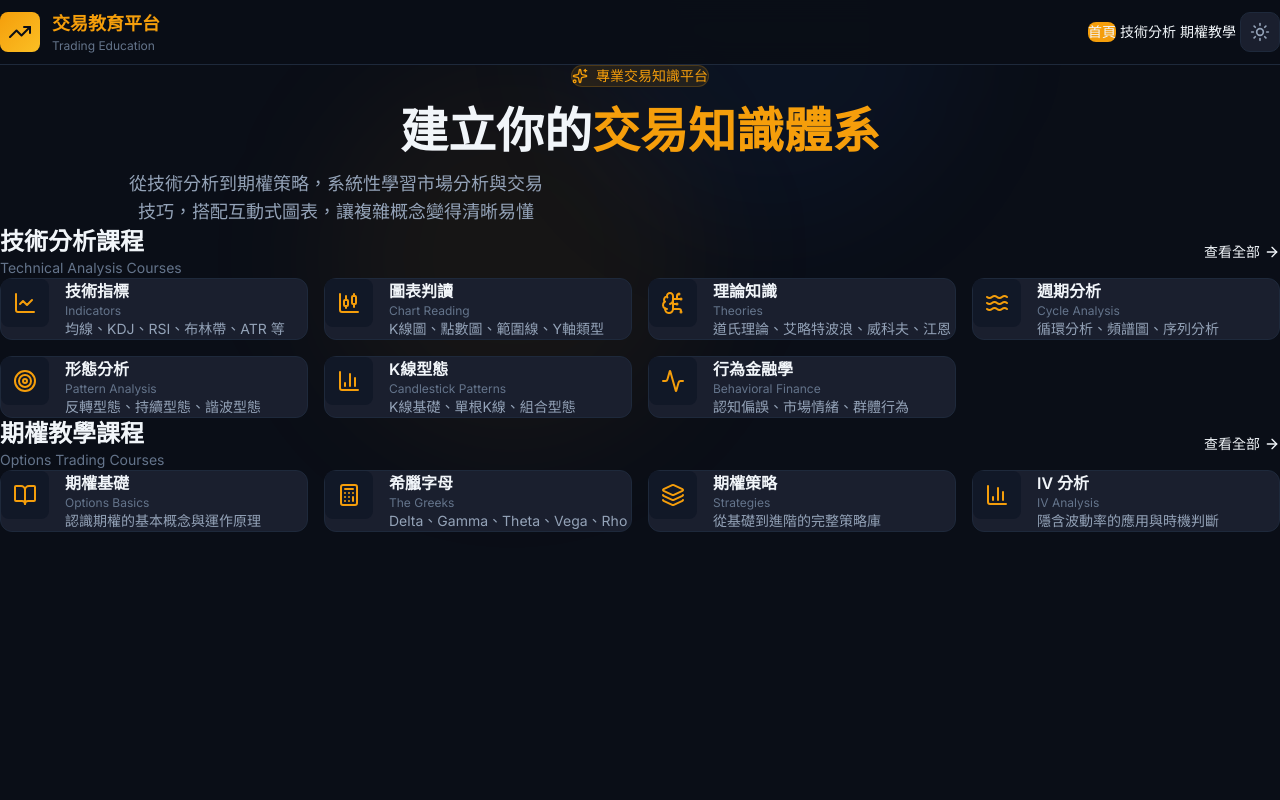
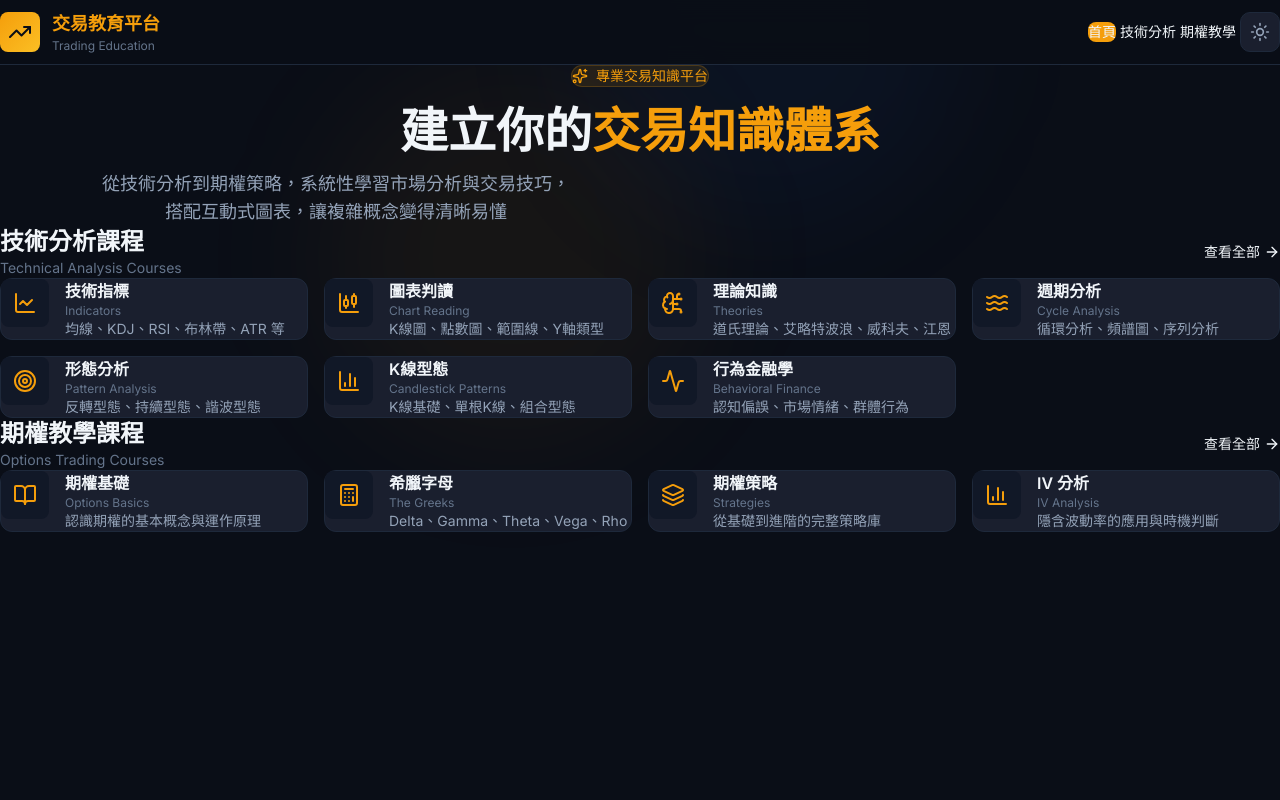
Before and after one commit to sam9407287/trading-education, a Next.js app: page / in a window 1280 px wide. Shown: the top 800 px of the page. Built offline with nearby package versions, Linux system fonts and the light colour scheme.

Commit message:
Fix: Use inline JSX to eliminate all whitespace around <br> tags

```diff
--- a/src/app/options/page.tsx
+++ b/src/app/options/page.tsx
@@ -138,9 +138,7 @@ export default function OptionsPage() {
               期權教學
             </h1>
 
-            <p className="text-lg text-[var(--text-secondary)] mb-8 max-w-2xl mx-auto text-center" style={{ textWrap: 'balance' }}>
-              系統性學習期權交易的完整課程，從基礎概念到進階策略，搭配互動式損益圖與實例分析，讓你真正理解期權的運作原理。
-            </p>
+            <p className="text-lg text-[var(--text-secondary)] mb-8 max-w-2xl mx-auto text-center" style={{ textWrap: 'balance' }}>系統性學習期權交易的完整課程，從基礎概念到進階策略，<br className="hidden sm:block" />搭配互動式損益圖與實例分析，讓你真正理解期權的運作原理。</p>
           </div>
         </div>
       </section>
--- a/src/app/page.tsx
+++ b/src/app/page.tsx
@@ -161,9 +161,7 @@ export default function HomePage() {
               <span className="text-[var(--accent-gold)]">交易知識體系</span>
             </h1>
 
-            <p className="text-sm sm:text-base lg:text-lg text-[var(--text-secondary)] max-w-2xl mx-auto mb-6 sm:mb-10 px-4 text-center w-full" style={{ textWrap: 'balance' }}>
-              從技術分析到期權策略，系統性學習市場分析與交易技巧，搭配互動式圖表，讓複雜概念變得清晰易懂
-            </p>
+            <p className="text-sm sm:text-base lg:text-lg text-[var(--text-secondary)] max-w-2xl mx-auto mb-6 sm:mb-10 px-4 text-center w-full" style={{ textWrap: 'balance' }}>從技術分析到期權策略，系統性學習市場分析與交易技巧，<br className="hidden sm:block" />搭配互動式圖表，讓複雜概念變得清晰易懂</p>
           </div>
         </div>
       </section>
--- a/src/app/technical-analysis/page.tsx
+++ b/src/app/technical-analysis/page.tsx
@@ -156,9 +156,7 @@ export default function TechnicalAnalysisPage() {
               技術分析教學
             </h1>
 
-            <p className="text-lg text-[var(--text-secondary)] mb-8 max-w-2xl mx-auto text-center" style={{ textWrap: 'balance' }}>
-              從基礎指標到進階理論，系統性學習技術分析的完整知識體系。掌握圖表判讀、形態識別與週期分析，建立專業的市場分析能力。
-            </p>
+            <p className="text-lg text-[var(--text-secondary)] mb-8 max-w-2xl mx-auto text-center" style={{ textWrap: 'balance' }}>從基礎指標到進階理論，系統性學習技術分析的完整知識體系。<br className="hidden sm:block" />掌握圖表判讀、形態識別與週期分析，建立專業的市場分析能力。</p>
           </div>
         </div>
       </section>
```
